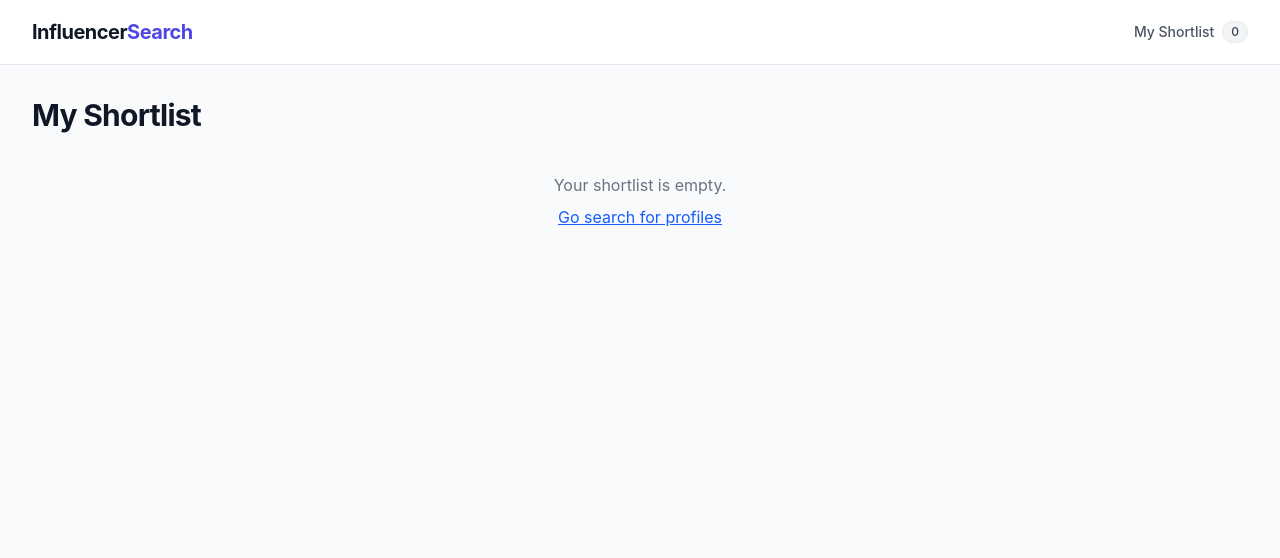
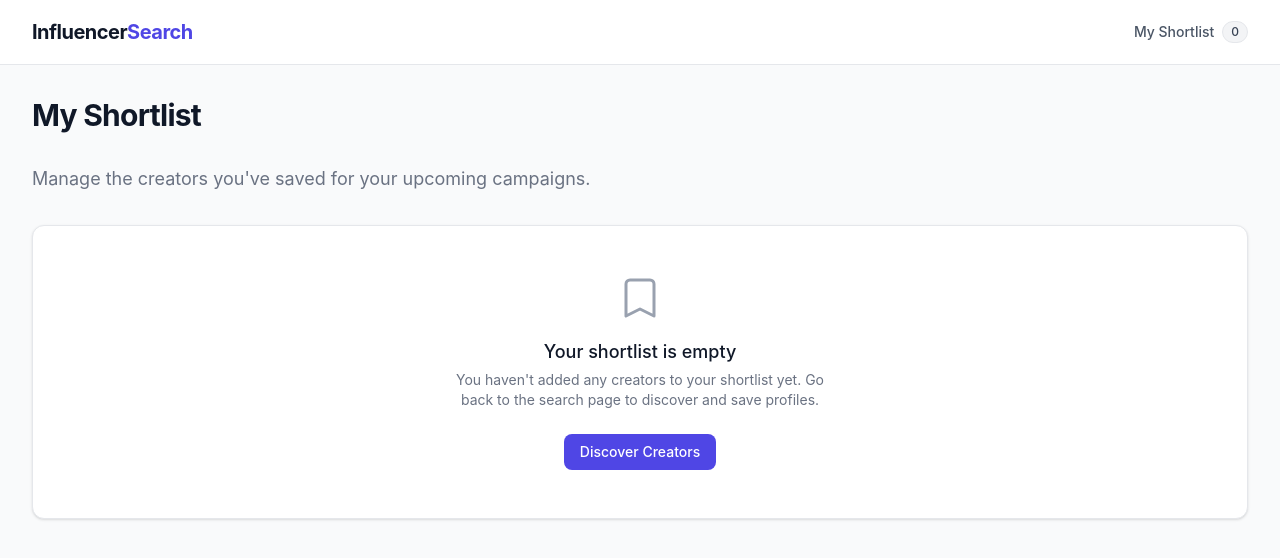
Before and after one commit to PrashanthTiwari2905/wobb-vibe, a React (Vite) app: page /shortlist in a window 1280 px wide. Shown: the top 558 px of the page. Built offline with nearby package versions, Linux system fonts and the light colour scheme.

Commit message:
refactor(shortlist): modernize shortlist page UI

```diff
--- a/src/pages/ShortlistPage.tsx
+++ b/src/pages/ShortlistPage.tsx
@@ -3,6 +3,9 @@ import { useAppStore } from "@/store/useAppStore";
 import { Layout } from "@/components/Layout";
 import { VerifiedBadge } from "@/components/VerifiedBadge";
 import { formatFollowers } from "@/utils/formatters";
+import { Card } from "@/components/ui/Card";
+import { Button } from "@/components/ui/Button";
+import { EmptyState } from "@/components/ui/EmptyState";
 
 export function ShortlistPage() {
   const shortlistedProfiles = useAppStore((state) => state.shortlistedProfiles);
@@ -10,34 +13,53 @@ export function ShortlistPage() {
 
   return (
     <Layout title="My Shortlist">
+      <p className="text-gray-500 text-lg mb-8 max-w-2xl">
+        Manage the creators you've saved for your upcoming campaigns.
+      </p>
+
       {shortlistedProfiles.length === 0 ? (
-        <div className="text-gray-500 text-center mt-10">
-          <p>Your shortlist is empty.</p>
-          <Link to="/" className="text-blue-600 underline mt-2 inline-block">Go search for profiles</Link>
-        </div>
+        <EmptyState
+          title="Your shortlist is empty"
+          description="You haven't added any creators to your shortlist yet. Go back to the search page to discover and save profiles."
+          icon={
+            <svg className="w-12 h-12" fill="none" stroke="currentColor" viewBox="0 0 24 24"><path strokeLinecap="round" strokeLinejoin="round" strokeWidth={1.5} d="M5 5a2 2 0 012-2h10a2 2 0 012 2v16l-7-3.5L5 21V5z" /></svg>
+          }
+          action={
+            <Link to="/">
+              <Button variant="primary">Discover Creators</Button>
+            </Link>
+          }
+        />
       ) : (
-        <div className="flex flex-col gap-4 max-w-3xl mx-auto mt-6">
+        <div className="grid grid-cols-1 md:grid-cols-2 lg:grid-cols-3 gap-6">
           {shortlistedProfiles.map((profile) => (
-            <div
-              key={profile.user_id}
-              className="flex items-center gap-4 p-4 border border-gray-300 rounded hover:bg-gray-50 bg-white"
-            >
-              <img src={profile.picture} className="w-16 h-16 rounded-full" alt={profile.username} />
-              <div className="flex-1 text-left">
-                <Link to={`/profile/${profile.username || profile.user_id}`} className="font-bold text-lg hover:underline block">
-                  @{profile.username}
-                  <VerifiedBadge verified={profile.is_verified} />
-                </Link>
-                <div className="text-sm text-gray-600">{profile.fullname}</div>
-                <div className="text-sm text-gray-500 mt-1">{formatFollowers(profile.followers)} followers</div>
+            <Card key={profile.user_id} className="flex flex-col h-full hover:-translate-y-1 transition-transform">
+              <div className="p-5 flex flex-col items-center flex-1">
+                <img src={profile.picture} className="w-20 h-20 rounded-full object-cover shadow-sm mb-4 border border-gray-100" alt={profile.username} />
+                <div className="text-center mb-4">
+                  <Link to={`/profile/${profile.username || profile.user_id}`} className="font-bold text-lg text-gray-900 hover:text-brand-600 transition-colors flex items-center justify-center gap-1">
+                    <span className="truncate max-w-[180px]">@{profile.username}</span>
+                    <VerifiedBadge verified={profile.is_verified} />
+                  </Link>
+                  <div className="text-sm text-gray-500 mt-1 line-clamp-1">{profile.fullname}</div>
+                </div>
+
+                <div className="w-full text-center bg-gray-50 p-3 rounded-lg mt-auto mb-4 border border-gray-100">
+                  <div className="text-xs text-gray-500 uppercase tracking-wider font-medium">Followers</div>
+                  <div className="font-semibold text-gray-900">{formatFollowers(profile.followers)}</div>
+                </div>
               </div>
-              <button
-                onClick={() => removeFromList(profile.user_id)}
-                className="px-4 py-2 bg-red-100 text-red-600 rounded hover:bg-red-200 text-sm font-medium"
-              >
-                Remove
-              </button>
-            </div>
+
+              <div className="p-4 border-t border-gray-100 bg-gray-50 mt-auto">
+                <Button
+                  variant="destructive"
+                  className="w-full"
+                  onClick={() => removeFromList(profile.user_id)}
+                >
+                  Remove from List
+                </Button>
+              </div>
+            </Card>
           ))}
         </div>
       )}
```
